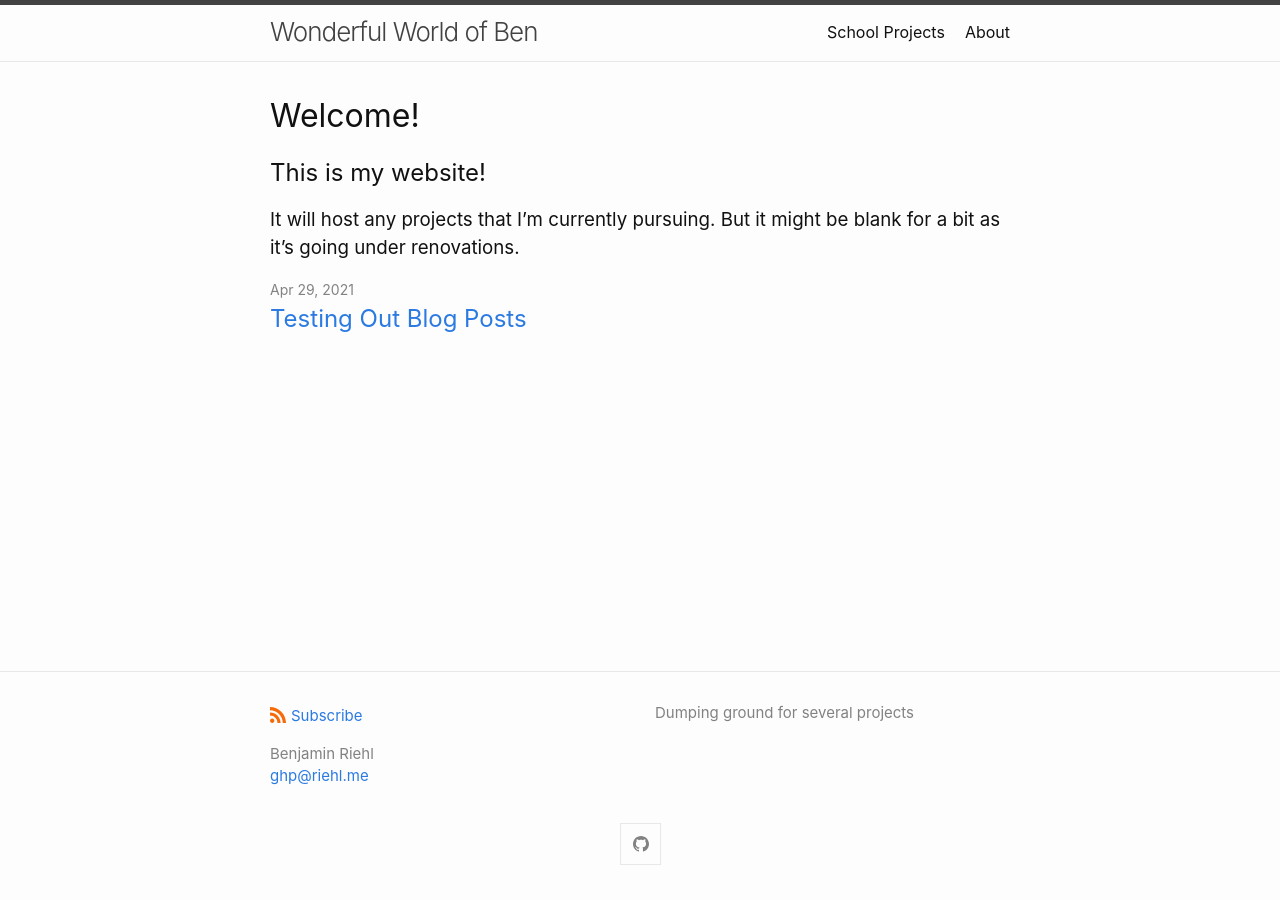
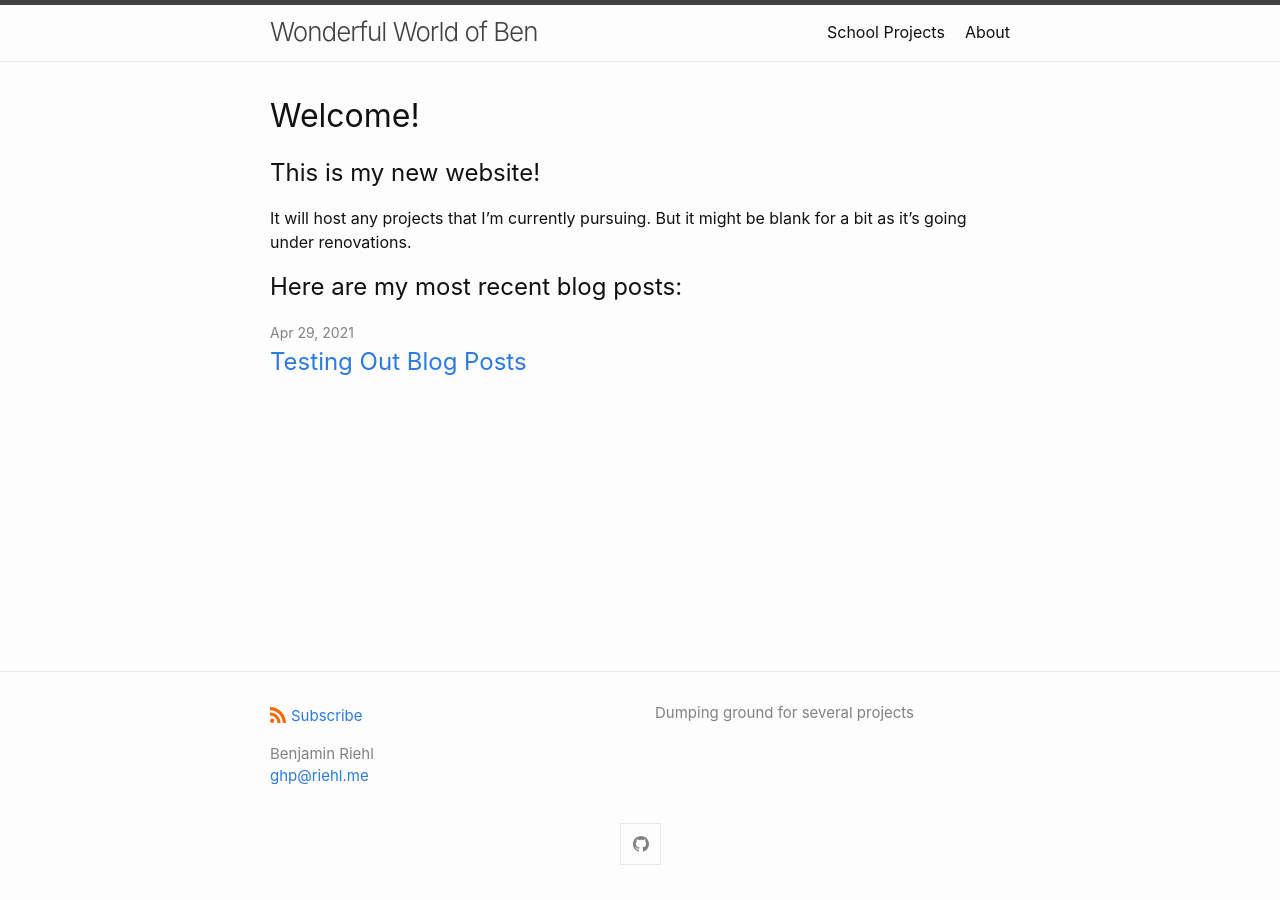
Before and after one commit to benjaminriehl/benjaminriehl.github.io, a Jekyll site: the page built from index.md, in a window 1280 px wide. Built offline with Jekyll 4.4.1, drawn with Linux system fonts in a browser that asks for light colours; our own code applies the rules of GitHub Pages for plain Markdown files.

Commit message:
Update index.md

```diff
--- a/index.md
+++ b/index.md
@@ -2,5 +2,7 @@
 title: Welcome!
 ---
 
-## This is my website!
-### It will host any projects that I'm currently pursuing. But it might be blank for a bit as it's going under renovations.
+## This is my new website!
+It will host any projects that I'm currently pursuing. But it might be blank for a bit as it's going under renovations.
+
+## Here are my most recent blog posts:
```
